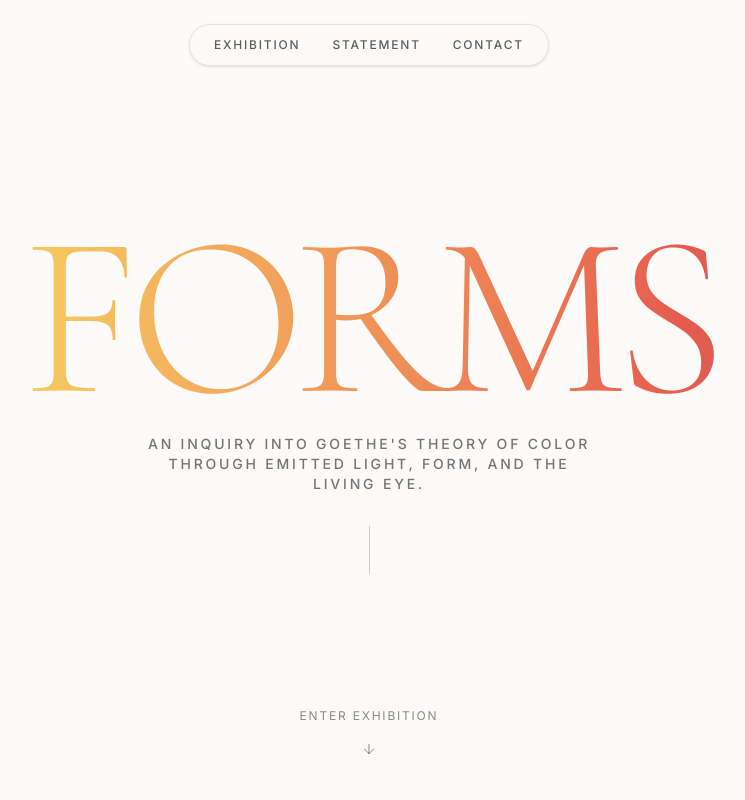
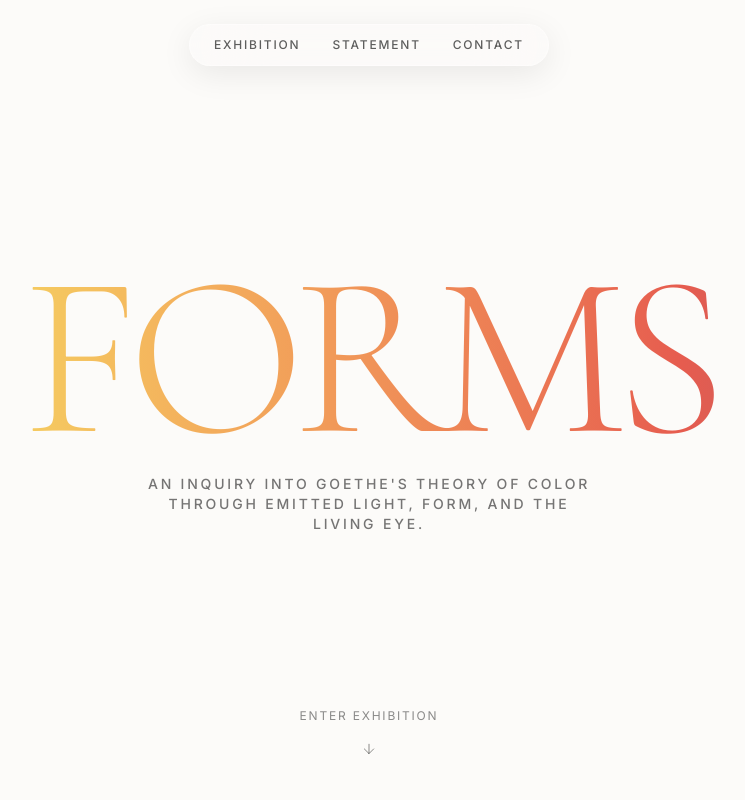
Before and after one commit to crashsoul/forms-online-exhibition, a Next.js app: page / in a window 1280 px wide. Shown: the top 800 px of the page, without its empty margins (271-1016 px from the left). Built offline with nearby package versions, Linux system fonts and the light colour scheme.

Commit message:
update hero, contact form, and navigation styles

```diff
--- a/components/Contact.tsx
+++ b/components/Contact.tsx
@@ -20,11 +20,10 @@ export default function Contact() {
           whileInView={{ opacity: 1, y: 0 }}
           viewport={{ once: true, margin: "-100px" }}
           transition={{ duration: 1 }}
-          className="text-center mb-16"
+          className="text-center mb-24"
         >
           <h2 className="font-serif text-3xl md:text-4xl font-light tracking-tight text-[#1a1a1a] mb-4">Inquiries</h2>
           <p className="font-sans text-xs uppercase tracking-[0.2em] text-[#1a1a1a]/50">For collectors and galleries</p>
-          <div className="w-px h-16 bg-[#1a1a1a]/20 mx-auto mt-8"></div>
         </motion.div>
 
         <motion.form
@@ -82,8 +81,10 @@ export default function Contact() {
           <button
             type="submit"
             disabled={status !== 'idle'}
-            className="mt-8 border border-[#1a1a1a] text-[#1a1a1a] hover:bg-[#1a1a1a] hover:text-[#fcfbf9] transition-colors py-4 px-8 text-xs uppercase tracking-[0.2em] w-full md:w-auto self-center disabled:opacity-50 disabled:cursor-not-allowed"
+            className="group relative mt-8 overflow-hidden bg-[#fcfbf9]/40 backdrop-blur-2xl border border-white/30 shadow-[0_8px_32px_rgba(0,0,0,0.08)] rounded-full text-[#1a1a1a] transition-all duration-300 py-3 px-8 text-xs uppercase tracking-[0.2em] font-medium w-full md:w-auto self-center disabled:opacity-50 disabled:cursor-not-allowed z-10 hover:text-white hover:border-transparent"
           >
+            {/* Animated Gradient Background that appears on hover */}
+            <div className="absolute inset-0 bg-gradient-to-r from-[#F5D061] via-[#E65C4F] to-[#2B4C7E] bg-[length:200%_auto] animate-color-shift opacity-0 group-hover:opacity-100 transition-opacity duration-300 -z-10" />
             {status === 'idle' ? 'Send Inquiry' : status === 'submitting' ? 'Sending...' : 'Message Sent'}
           </button>
         </motion.form>
--- a/components/FloatingNav.tsx
+++ b/components/FloatingNav.tsx
@@ -6,15 +6,31 @@ import { useState } from 'react';
 export default function FloatingNav() {
   const { scrollY } = useScroll();
   const [hidden, setHidden] = useState(false);
+  const [isHovering, setIsHovering] = useState(false);
 
   useMotionValueEvent(scrollY, "change", (latest) => {
-    const previous = scrollY.getPrevious() ?? 0;
-    if (latest > previous && latest > 150) {
-      setHidden(true);
+    // If we're at the very top (Hero section), always show the nav
+    if (latest < 50) {
+      setHidden(false);
     } else {
-      setHidden(false);
+      // Otherwise, hide it unless we're hovering over the trigger area
+      setHidden(!isHovering);
     }
   });
+
+  // Re-evaluate hidden state when hover changes
+  const handleMouseEnter = () => {
+    setIsHovering(true);
+    setHidden(false);
+  };
+
+  const handleMouseLeave = () => {
+    setIsHovering(false);
+    // Only hide if we aren't at the top
+    if (scrollY.get() >= 50) {
+      setHidden(true);
+    }
+  };
 
   const navItems = [
     { name: 'Exhibition', href: '#exhibition' },
@@ -23,16 +39,27 @@ export default function FloatingNav() {
   ];
 
   return (
+    <>
+      {/* Invisible hover trigger area at the top of the screen */}
+      <div
+        className="fixed top-0 left-0 right-0 h-24 z-40"
+        onMouseEnter={handleMouseEnter}
+        onMouseLeave={handleMouseLeave}
+      />
+
       <motion.nav
         variants={{
           visible: { y: 0, opacity: 1 },
           hidden: { y: -100, opacity: 0 },
         }}
+        initial="visible"
         animate={hidden ? "hidden" : "visible"}
         transition={{ duration: 0.35, ease: "easeInOut" }}
         className="fixed top-6 left-0 right-0 z-50 flex justify-center px-4"
+        onMouseEnter={handleMouseEnter}
+        onMouseLeave={handleMouseLeave}
       >
-      <div className="bg-[#fcfbf9]/80 backdrop-blur-md border border-[#1a1a1a]/10 rounded-full px-6 py-3 flex items-center gap-8 shadow-sm">
+        <div className="bg-[#fcfbf9]/40 backdrop-blur-2xl border border-white/30 shadow-[0_8px_32px_rgba(0,0,0,0.08)] rounded-full px-6 py-3 flex items-center gap-8">
           {navItems.map((item) => (
             <a
               key={item.name}
@@ -81,5 +108,6 @@ export default function FloatingNav() {
           ))}
         </div>
       </motion.nav>
+    </>
   );
 }
--- a/components/Hero.tsx
+++ b/components/Hero.tsx
@@ -19,7 +19,6 @@ export default function Hero() {
           <p className="font-sans text-sm uppercase tracking-[0.2em] text-[#1a1a1a]/60 font-medium max-w-md mx-auto">
             An inquiry into Goethe&apos;s theory of color through emitted light, form, and the living eye.
           </p>
-          <div className="w-px h-12 bg-[#1a1a1a]/20 mt-4"></div>
         </div>
       </motion.div>
 
```
Lines whose indentation alone changed are shown as unchanged.
